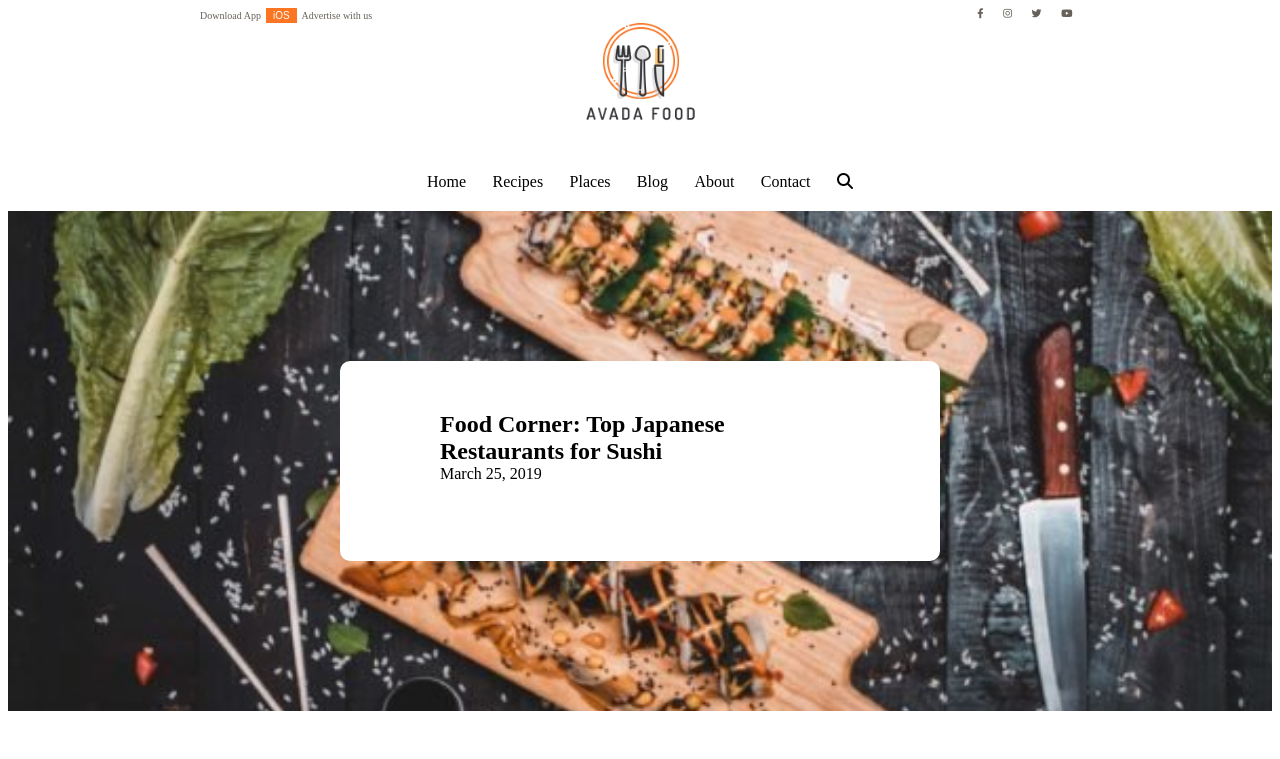
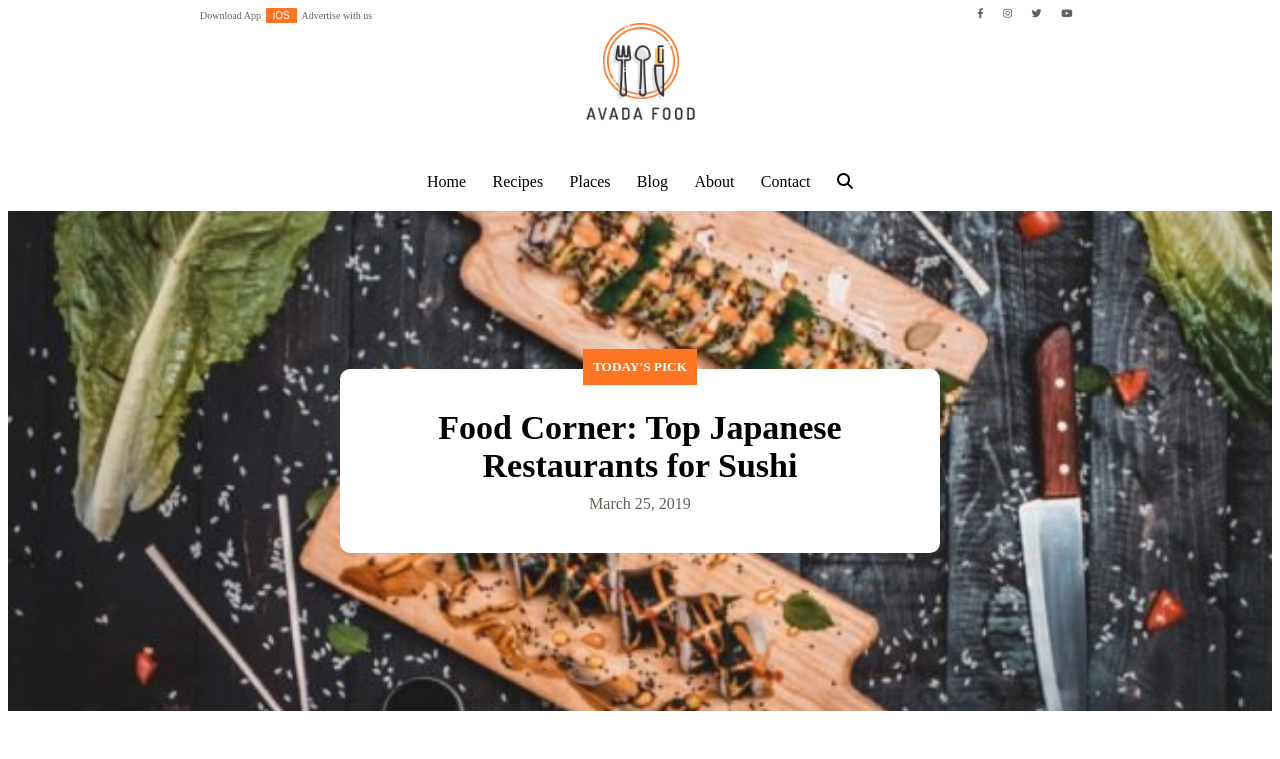
Before and after one commit to FRAALES/proj-html-vuejs, a Vue app: page / in a window 1280 px wide. Shown: the top 759 px of the page. Built offline with nearby package versions, Linux system fonts and the light colour scheme.

Commit message:
Food Corner finito (ora ci metto un sottocomponente)

```diff
--- a/src/components/FoodCorner.vue
+++ b/src/components/FoodCorner.vue
@@ -8,11 +8,14 @@
 <template>
     <div class="immagine-grande">
         <div class="rettangolo-centrale">
-            <div class="titolo-centrale">
+            <div class="box-arancione">
+                <h5>TODAY'S PICK</h5>
+            </div>
+            <div>
                 <h1>
                     Food Corner: Top Japanese Restaurants for Sushi
                 </h1>
-                <p>
+                <p class="data">
                     March 25, 2019
                 </p>
             </div>
@@ -33,32 +36,47 @@
 }
 
 .immagine-grande {
+    background-image: url("../assets/single-post-img3-600x395.jpg");
+    background-repeat: no-repeat;
+    background-size: cover;
+    background-position: center;
+    height: 500px;
     width: 100%;
-    height: 500px;
-    background-image: url("../assets/single-post-img3-600x395.jpg");
+    display: flex;
+    align-items: center;
     margin-top: 20px;
-    background-position: center;
-    background-size: cover;
-    padding: 100px 200px;
+}
+
+
+.rettangolo-centrale {
+    background-color: white;
+    width: 80%;
+    max-width: 600px;
+    border-radius: 10px;
+    margin: 0 auto;
+    padding: 40px;
+    text-align: center;
     position: relative;
+}
 
-    .rettangolo-centrale {
-        background-color: white;
-        display: flex;
-        flex-direction: column;
-        align-items: center;
-        width: 600px;
-        height: 200px;
-        position: absolute;
-        top: 50%;
-        left: 50%;
-        transform: translate(-50%, -50%);
-        border-radius: 10px;
-        padding: 50px;
+.box-arancione {
+    background-color: $arancione;
+    display: inline-block;
+    padding: 10px;
+    position: absolute;
+    top: -20px;
+    left: 50%;
+    transform: translateX(-50%);
+    color: white;
+}
 
-        .titolo-centrale {
-            width: 80%;
-        }
-    }
+.rettangolo-centrale h1 {
+    margin: 0;
+    font-size: 34px;
+}
+
+.data {
+    margin-top: 10px;
+    color: $grigioscuro;
 }
 </style>
--- a/src/styles/partials/mixins.scss
+++ b/src/styles/partials/mixins.scss
@@ -1,3 +1,7 @@
 .d-flex {
     display: flex;
 }
+
+a {
+    cursor: pointer;
+}
```
